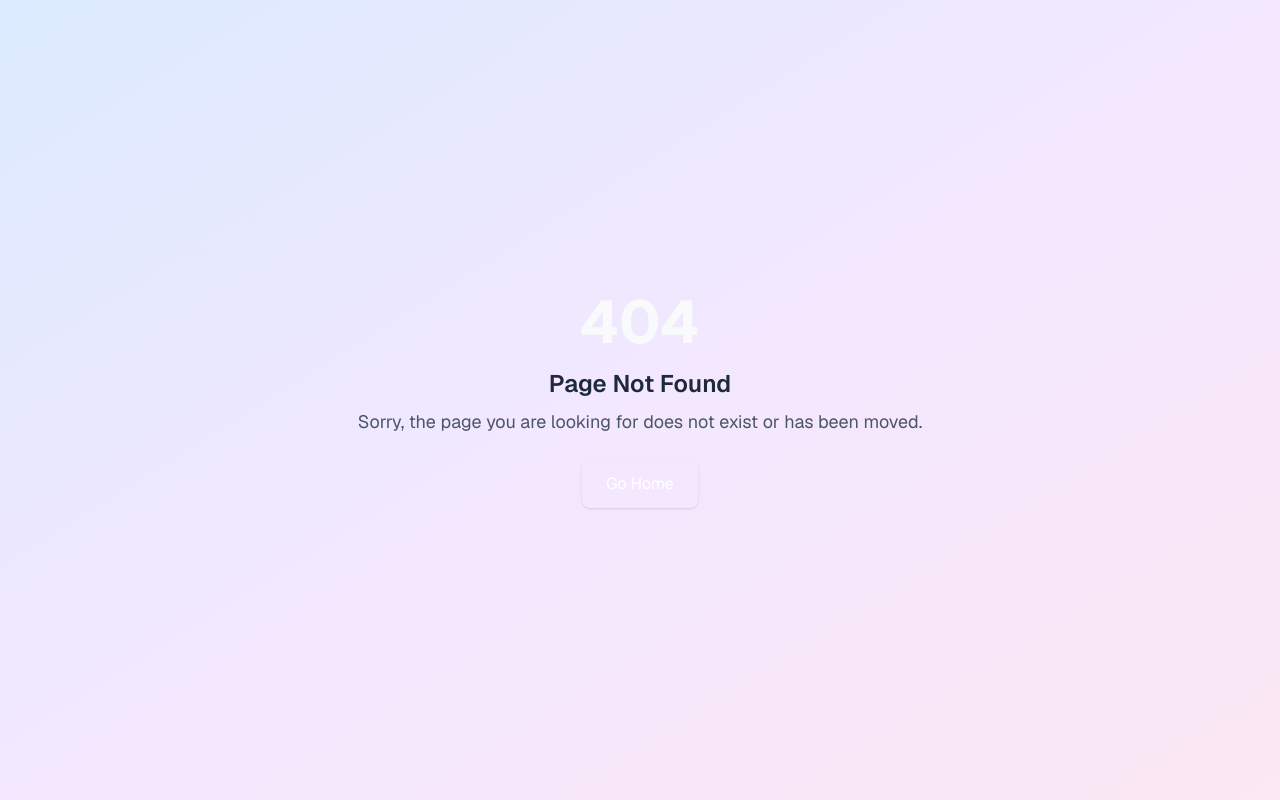
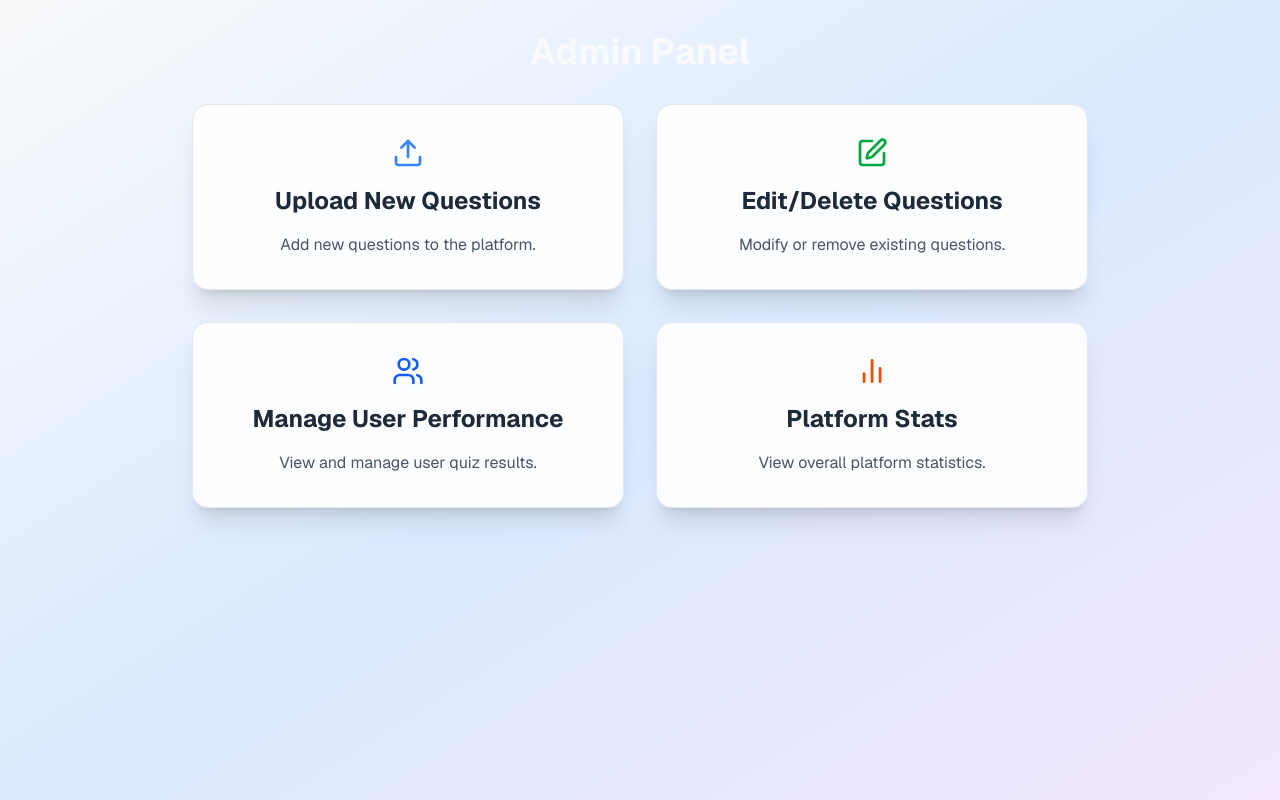
Before and after one commit to 2004shweta/anaquest, a Next.js app: page /admin in a window 1280 px wide. Before the commit this address had no page. Shown: the top 800 px of the page. Built offline with nearby package versions, Linux system fonts and the light colour scheme.

Commit message:
changing

```diff
--- /dev/null
+++ b/app/admin/page.tsx
@@ -0,0 +1,52 @@
+"use client";
+
+import React, { useState } from "react";
+import Link from "next/link";
+import { Button } from "@/components/ui/button";
+import { BookOpen, Users, BarChart2, Upload, Edit, Trash2 } from "lucide-react";
+
+const adminFeatures = [
+  {
+    title: "Upload New Questions",
+    description: "Add new questions to the platform.",
+    icon: <Upload className="w-8 h-8 text-primary" />,
+    href: "/admin/questions/upload",
+  },
+  {
+    title: "Edit/Delete Questions",
+    description: "Modify or remove existing questions.",
+    icon: <Edit className="w-8 h-8 text-green-600" />,
+    href: "/admin/questions/manage",
+  },
+  {
+    title: "Manage User Performance",
+    description: "View and manage user quiz results.",
+    icon: <Users className="w-8 h-8 text-blue-600" />,
+    href: "/admin/users",
+  },
+  {
+    title: "Platform Stats",
+    description: "View overall platform statistics.",
+    icon: <BarChart2 className="w-8 h-8 text-orange-600" />,
+    href: "/admin/stats",
+  },
+];
+
+export default function AdminPanelPage() {
+  return (
+    <div className="w-full min-h-screen p-8 bg-gradient-to-br from-gray-50 via-blue-100 to-purple-100 dark:from-gray-900 dark:via-gray-800 dark:to-gray-900">
+      <h1 className="text-4xl font-bold mb-8 text-center text-primary">Admin Panel</h1>
+      <div className="grid grid-cols-1 md:grid-cols-2 gap-8 max-w-4xl mx-auto">
+        {adminFeatures.map((feature) => (
+          <Link href={feature.href} key={feature.title}>
+            <div className="bg-white/90 dark:bg-gray-900/90 rounded-2xl shadow-xl p-8 flex flex-col items-center gap-4 border border-gray-200 dark:border-gray-800 hover:scale-105 transition-transform cursor-pointer">
+              {feature.icon}
+              <h2 className="text-2xl font-bold text-gray-800 dark:text-white">{feature.title}</h2>
+              <p className="text-gray-600 dark:text-gray-300 text-center">{feature.description}</p>
+            </div>
+          </Link>
+        ))}
+      </div>
+    </div>
+  );
+}
--- /dev/null
+++ b/app/admin/questions/manage.tsx
@@ -0,0 +1,43 @@
+"use client";
+
+import React, { useState } from "react";
+import { Button } from "@/components/ui/button";
+import { Edit, Trash2 } from "lucide-react";
+
+const mockQuestions = [
+  { id: 1, text: "What is 2 + 2?", options: ["3", "4", "5", "6"], answer: 1 },
+  { id: 2, text: "Capital of France?", options: ["London", "Berlin", "Paris", "Rome"], answer: 2 },
+];
+
+export default function ManageQuestionsPage() {
+  const [questions, setQuestions] = useState(mockQuestions);
+
+  const handleEdit = (id: number) => {
+    alert(`Edit question ${id} (Not implemented)`);
+  };
+  const handleDelete = (id: number) => {
+    setQuestions(questions.filter(q => q.id !== id));
+  };
+
+  return (
+    <div className="max-w-2xl mx-auto p-8 bg-white/90 dark:bg-gray-900/90 rounded-2xl shadow-xl mt-8">
+      <h1 className="text-2xl font-bold mb-6 text-primary">Manage Questions</h1>
+      <ul className="space-y-4">
+        {questions.map(q => (
+          <li key={q.id} className="bg-gray-100 dark:bg-gray-800 rounded-lg p-4 flex flex-col gap-2">
+            <div className="font-semibold">{q.text}</div>
+            <div className="flex gap-2 flex-wrap">
+              {q.options.map((opt, idx) => (
+                <span key={idx} className={`px-2 py-1 rounded ${q.answer === idx ? "bg-green-200 dark:bg-green-700 text-green-900 dark:text-green-100" : "bg-gray-200 dark:bg-gray-700 text-gray-800 dark:text-gray-200"}`}>{opt}</span>
+              ))}
+            </div>
+            <div className="flex gap-2 mt-2">
+              <Button variant="outline" onClick={() => handleEdit(q.id)}><Edit className="w-4 h-4 mr-1" /> Edit</Button>
+              <Button variant="destructive" onClick={() => handleDelete(q.id)}><Trash2 className="w-4 h-4 mr-1" /> Delete</Button>
+            </div>
+          </li>
+        ))}
+      </ul>
+    </div>
+  );
+}
--- /dev/null
+++ b/app/admin/questions/upload.tsx
@@ -0,0 +1,57 @@
+"use client";
+
+import React, { useState } from "react";
+import { Button } from "@/components/ui/button";
+
+export default function UploadQuestionPage() {
+  const [question, setQuestion] = useState("");
+  const [options, setOptions] = useState(["", "", "", ""]);
+  const [answer, setAnswer] = useState(0);
+
+  const handleOptionChange = (idx: number, value: string) => {
+    setOptions((prev) => prev.map((opt, i) => (i === idx ? value : opt)));
+  };
+
+  const handleSubmit = (e: React.FormEvent) => {
+    e.preventDefault();
+    // TODO: Add backend logic
+    alert("Question submitted! (Backend not implemented)");
+  };
+
+  return (
+    <div className="max-w-xl mx-auto p-8 bg-white/90 dark:bg-gray-900/90 rounded-2xl shadow-xl mt-8">
+      <h1 className="text-2xl font-bold mb-6 text-primary">Upload New Question</h1>
+      <form onSubmit={handleSubmit} className="flex flex-col gap-4">
+        <label className="font-semibold">Question</label>
+        <textarea
+          className="p-2 border rounded"
+          value={question}
+          onChange={e => setQuestion(e.target.value)}
+          required
+        />
+        <label className="font-semibold">Options</label>
+        {options.map((opt, idx) => (
+          <input
+            key={idx}
+            className="p-2 border rounded"
+            value={opt}
+            onChange={e => handleOptionChange(idx, e.target.value)}
+            placeholder={`Option ${idx + 1}`}
+            required
+          />
+        ))}
+        <label className="font-semibold">Correct Answer</label>
+        <select
+          className="p-2 border rounded"
+          value={answer}
+          onChange={e => setAnswer(Number(e.target.value))}
+        >
+          {options.map((_, idx) => (
+            <option key={idx} value={idx}>{`Option ${idx + 1}`}</option>
+          ))}
+        </select>
+        <Button type="submit" className="mt-4">Submit</Button>
+      </form>
+    </div>
+  );
+}
--- /dev/null
+++ b/app/admin/stats.tsx
@@ -0,0 +1,30 @@
+"use client";
+
+import React from "react";
+import { Users, BookOpen, BarChart2, TrendingUp } from "lucide-react";
+
+const stats = [
+  { label: "Total Users", value: 1200, icon: <Users className="w-8 h-8 text-primary" /> },
+  { label: "Total Questions", value: 3400, icon: <BookOpen className="w-8 h-8 text-green-600" /> },
+  { label: "Quizzes Taken", value: 5400, icon: <BarChart2 className="w-8 h-8 text-blue-600" /> },
+  { label: "Average Score", value: "78%", icon: <TrendingUp className="w-8 h-8 text-orange-600" /> },
+];
+
+export default function PlatformStatsPage() {
+  return (
+    <div className="max-w-2xl mx-auto p-8 bg-white/90 dark:bg-gray-900/90 rounded-2xl shadow-xl mt-8">
+      <h1 className="text-2xl font-bold mb-6 text-primary">Platform Stats</h1>
+      <div className="grid grid-cols-1 sm:grid-cols-2 gap-6">
+        {stats.map(stat => (
+          <div key={stat.label} className="flex items-center gap-4 bg-gray-100 dark:bg-gray-800 rounded-lg p-6">
+            {stat.icon}
+            <div>
+              <div className="text-lg font-semibold">{stat.label}</div>
+              <div className="text-2xl font-bold">{stat.value}</div>
+            </div>
+          </div>
+        ))}
+      </div>
+    </div>
+  );
+}
--- /dev/null
+++ b/app/admin/users.tsx
@@ -0,0 +1,29 @@
+"use client";
+
+import React from "react";
+import { Button } from "@/components/ui/button";
+
+const mockUsers = [
+  { id: 1, name: "Alice", quizzesTaken: 12, avgScore: 85 },
+  { id: 2, name: "Bob", quizzesTaken: 8, avgScore: 72 },
+];
+
+export default function ManageUsersPage() {
+  return (
+    <div className="max-w-2xl mx-auto p-8 bg-white/90 dark:bg-gray-900/90 rounded-2xl shadow-xl mt-8">
+      <h1 className="text-2xl font-bold mb-6 text-primary">Manage User Performance</h1>
+      <ul className="space-y-4">
+        {mockUsers.map(user => (
+          <li key={user.id} className="bg-gray-100 dark:bg-gray-800 rounded-lg p-4 flex flex-col gap-2">
+            <div className="font-semibold">{user.name}</div>
+            <div className="flex gap-4">
+              <span>Quizzes Taken: <b>{user.quizzesTaken}</b></span>
+              <span>Avg Score: <b>{user.avgScore}%</b></span>
+            </div>
+            <Button variant="outline">View</Button>
+          </li>
+        ))}
+      </ul>
+    </div>
+  );
+}
--- a/app/login/page.tsx
+++ b/app/login/page.tsx
@@ -16,11 +16,17 @@ export default function LoginPage() {
   const searchParams = useSearchParams();
   const { data: session, status } = useSession();
 
+  const isAdminLogin = searchParams.get('admin') === '1';
+
   useEffect(() => {
     if (status === 'authenticated') {
-      router.replace('/dashboard');
+      if (isAdminLogin && session?.user?.admin) {
+        router.replace('/admin');
+      } else {
+        router.replace('/dashboard');
+      }
     }
-  }, [status, router]);
+  }, [status, router, isAdminLogin, session]);
 
   async function handleSubmit(e: React.FormEvent) {
     e.preventDefault();
@@ -33,7 +39,7 @@ export default function LoginPage() {
     if (res?.error) {
       setError(res.error);
     } else {
-      router.push('/dashboard');
+      // After login, session will update and useEffect will handle redirect
     }
   }
 
@@ -50,6 +56,9 @@ export default function LoginPage() {
           </span>
           <h1 className="text-4xl font-extrabold text-gray-900 dark:text-white tracking-tight">Login</h1>
           <p className="mt-2 text-base text-gray-600 dark:text-gray-400">Welcome back! Please login to your account.</p>
+          {isAdminLogin && (
+            <span className="mt-2 px-3 py-1 bg-red-100 text-red-700 rounded-full text-sm font-semibold">Admin Login</span>
+          )}
         </div>
         <div className="text-center">
           <p className="text-sm text-gray-600 dark:text-gray-400">
@@ -95,6 +104,9 @@ export default function LoginPage() {
           Login with Google
         </Button>
         {error && <p className="text-red-500 text-sm mt-2 text-center animate-pulse">{error}</p>}
+        {isAdminLogin && status === 'authenticated' && !session?.user?.admin && (
+          <p className="text-red-500 text-sm mt-2 text-center animate-pulse">You are not authorized to login as admin.</p>
+        )}
         <div className="text-center mt-4">
           <p className="text-sm text-gray-600 dark:text-gray-400">
             Don't have an account?
--- a/app/signup/page.tsx
+++ b/app/signup/page.tsx
@@ -104,6 +104,9 @@ export default function SignupPage() {
         <div className="text-center mt-4">
           Already have an account? <Link href="/login" className="text-blue-600 hover:underline dark:text-blue-400">Login</Link>
         </div>
+        <div className="text-center mt-2">
+          <Link href="/login?admin=1" className="text-red-600 font-semibold hover:underline dark:text-red-400">Login as Admin</Link>
+        </div>
       </div>
     </div>
   );
--- a/pages/api/auth/[...nextauth].ts
+++ b/pages/api/auth/[...nextauth].ts
@@ -25,7 +25,7 @@ export default NextAuth({
         if (!isValid) {
           throw new Error('Incorrect password');
         }
-        return { id: user._id, email: user.email, name: user.name };
+        return { id: user._id, email: user.email, name: user.name, admin: user.admin };
       },
     }),
     GoogleProvider({
@@ -41,8 +41,15 @@ export default NextAuth({
     async session({ session, token }) {
       if (token) {
         session.user.id = token.sub;
+        session.user.admin = token.admin;
       }
       return session;
+    },
+    async jwt({ token, user }) {
+      if (user) {
+        token.admin = user.admin;
+      }
+      return token;
     },
   },
   pages: {
--- a/pages/api/auth/register.ts
+++ b/pages/api/auth/register.ts
@@ -12,6 +12,8 @@ export default async function handler(req: NextApiRequest, res: NextApiResponse)
     return res.status(400).json({ message: 'Missing required fields' });
   }
 
+  const adminEmails = ["admin@example.com", "superuser@example.com"];
+
   try {
     const client = await clientPromise;
     const usersCollection = client.db().collection('users');
@@ -20,7 +22,8 @@ export default async function handler(req: NextApiRequest, res: NextApiResponse)
       return res.status(409).json({ message: 'User already exists' });
     }
     const hashedPassword = await hash(password, 10);
-    await usersCollection.insertOne({ name, email, password: hashedPassword, xp: 0, photo: '', scores: [] });
+    const isAdmin = adminEmails.includes(email);
+    await usersCollection.insertOne({ name, email, password: hashedPassword, xp: 0, photo: '', scores: [], admin: isAdmin });
     return res.status(201).json({ message: 'User registered successfully' });
   } catch (error) {
     return res.status(500).json({ message: 'Internal server error' });
```
